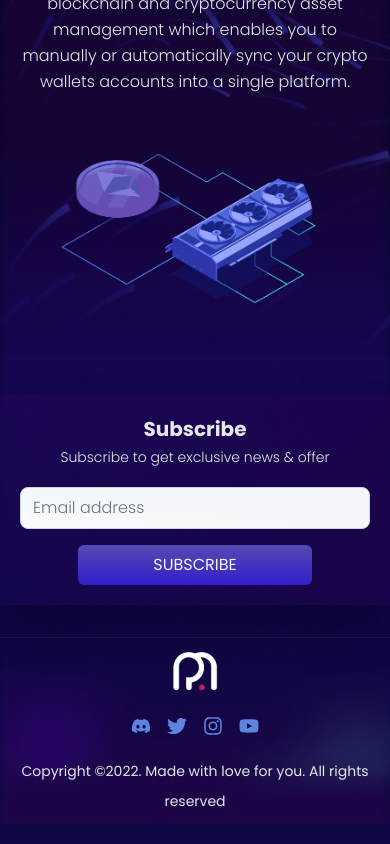
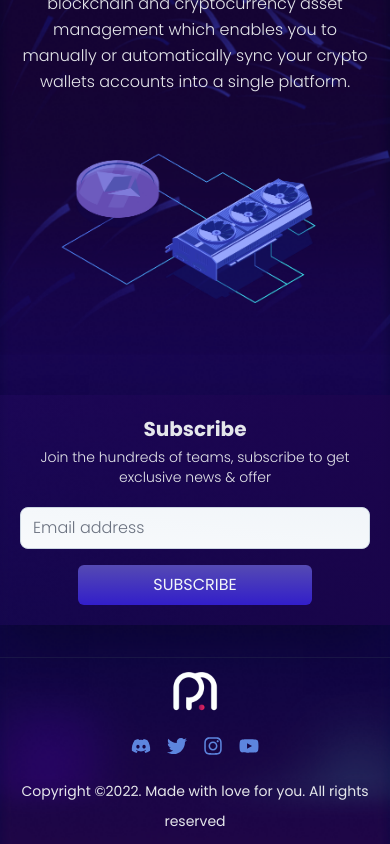
Before and after one commit to xarmzon/projectmainnet, a Next.js app: page / in a window 390 px wide. Shown: the part 1481-2325 px from the top of the page. Built offline with nearby package versions, Linux system fonts and the light colour scheme; no server answers.

Commit message:
update to site

```diff
--- a/components/Sections/Newsletter/index.tsx
+++ b/components/Sections/Newsletter/index.tsx
@@ -20,12 +20,12 @@ const Newsletter = () => {
     }, 3000)
   }
   return (
-    <section className="mx-auto mt-10 mb-8 w-full max-w-3xl bg-linear3 text-center shadow-2xl sm:rounded-md sm:p-8">
+    <section className="mx-auto mt-10 mb-8 w-full bg-linear3 text-center shadow-2xl sm:max-w-xl sm:rounded-md sm:p-8 md:max-w-2xl lg:max-w-3xl">
       <div className="flex flex-col space-y-5 p-5">
         <div className="">
           <h3 className="text-xl font-bold sm:text-2xl">Subscribe</h3>
           <p className="mt-1 text-sm font-light sm:text-base">
-            Subscribe to get exclusive news & offer
+            Join the hundreds of teams, subscribe to get exclusive news & offer
           </p>
         </div>
         <div className="">
```
